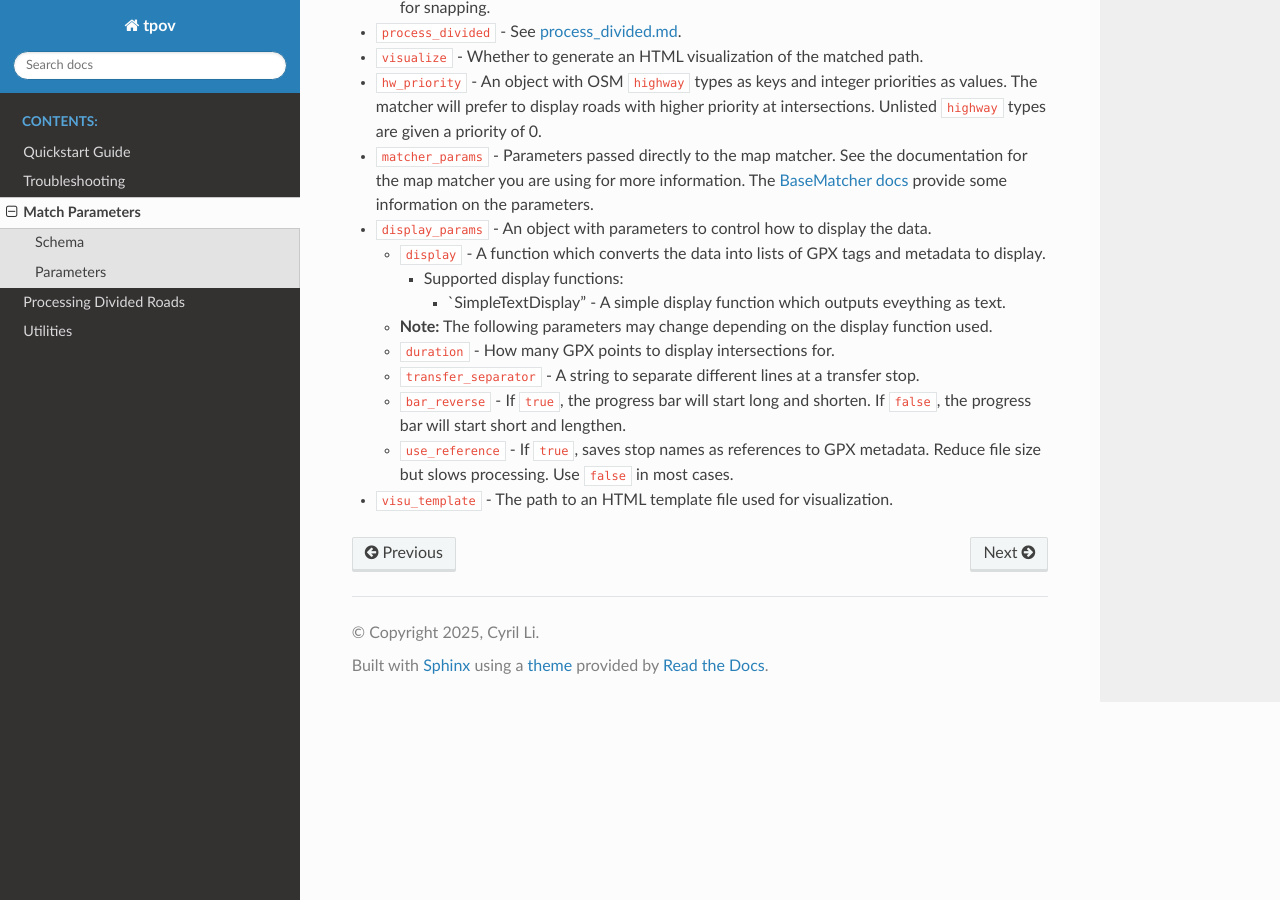
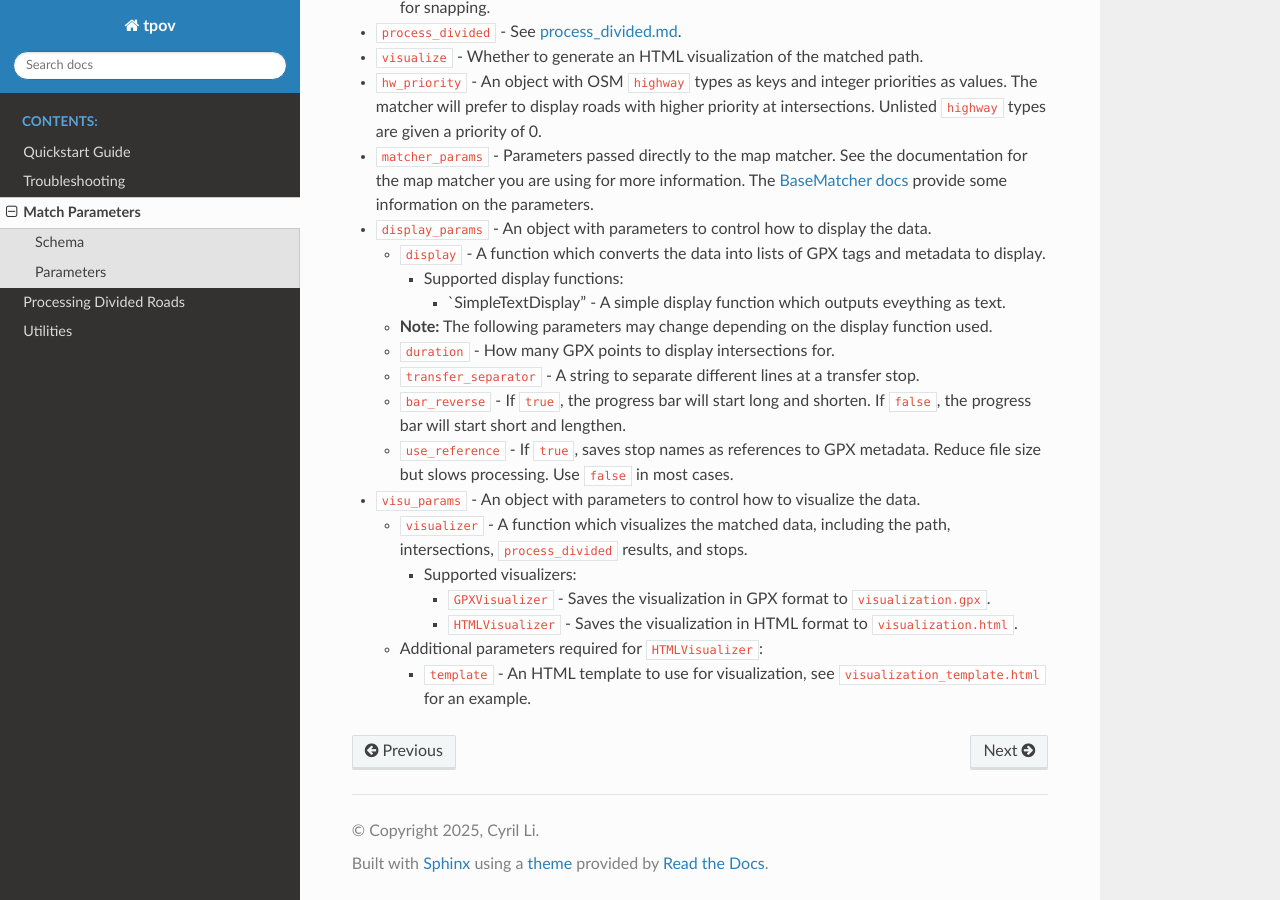
Before and after one commit to CyrilSLi/tpov, a Sphinx documentation site: the page built from docs/en/source/match_params.md, in a window 1280 px wide and 900 px high, scrolled down 1551 px. Built offline with Sphinx 7.4.7 and the Read the Docs theme 3.1.0, drawn with Linux system fonts in a browser that asks for light colours.

Commit message:
add visu_params docs

```diff
--- a/docs/en/source/match_params.md
+++ b/docs/en/source/match_params.md
@@ -63,4 +63,10 @@ To ensure proper formatting of parameters, the parameter file is validated again
   - `bar_reverse` - If `true`, the progress bar will start long and shorten. If `false`, the progress bar will start short and lengthen.
   - `use_reference` - If `true`, saves stop names as references to GPX metadata. Reduce file size but slows processing. Use `false` in most cases.
 
-- `visu_template` - The path to an HTML template file used for visualization.
+- `visu_params` - An object with parameters to control how to visualize the data.
+  - `visualizer` - A function which visualizes the matched data, including the path, intersections, `process_divided` results, and stops.
+    - Supported visualizers:
+      - `GPXVisualizer` - Saves the visualization in GPX format to `visualization.gpx`.
+      - `HTMLVisualizer` - Saves the visualization in HTML format to `visualization.html`.
+  - Additional parameters required for `HTMLVisualizer`:
+    - `template` - An HTML template to use for visualization, see `visualization_template.html` for an example.
```
Also changed, not shown: docs/zh_CN/source/match_params.md (+7 -1 lines).
